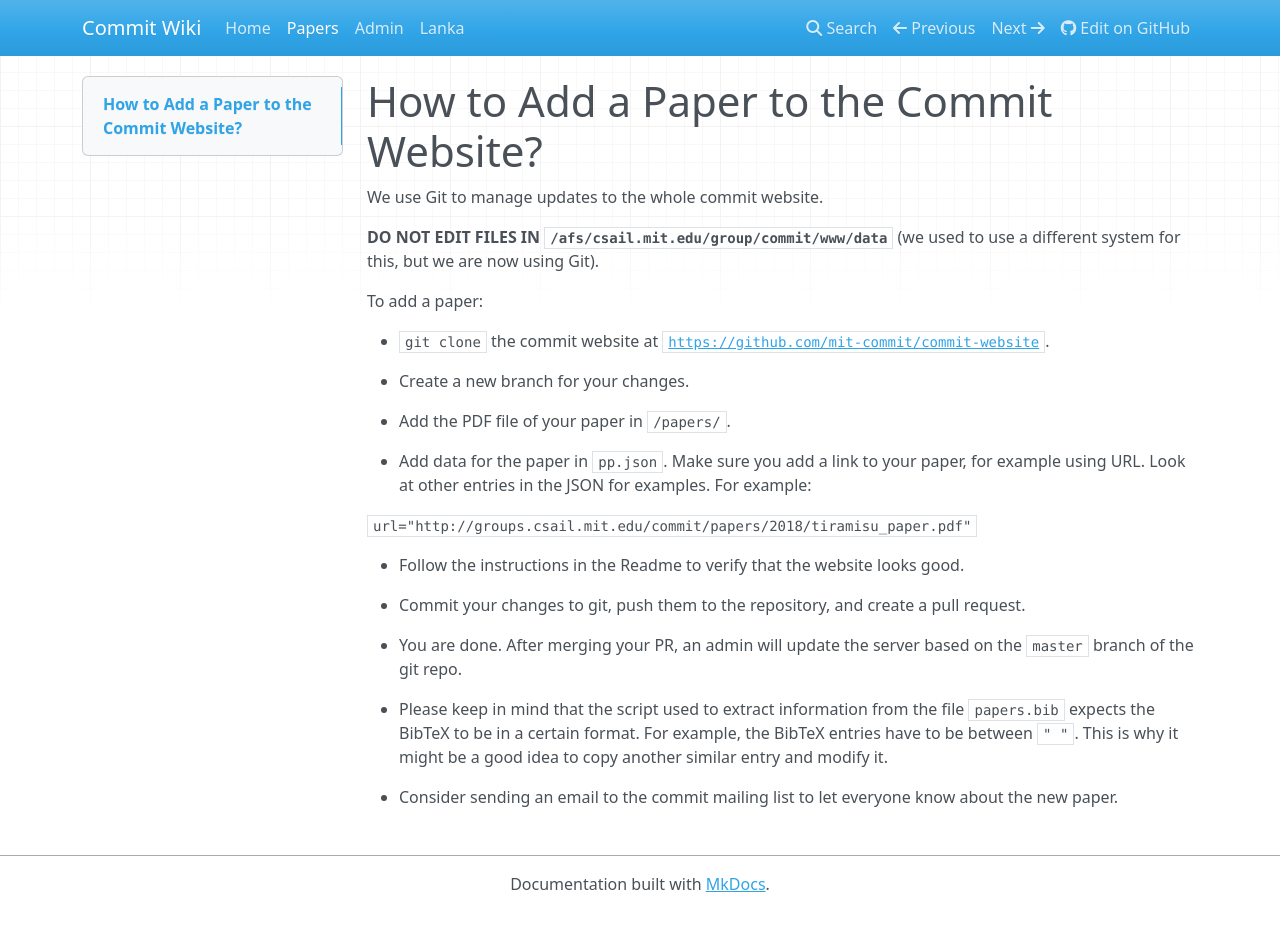
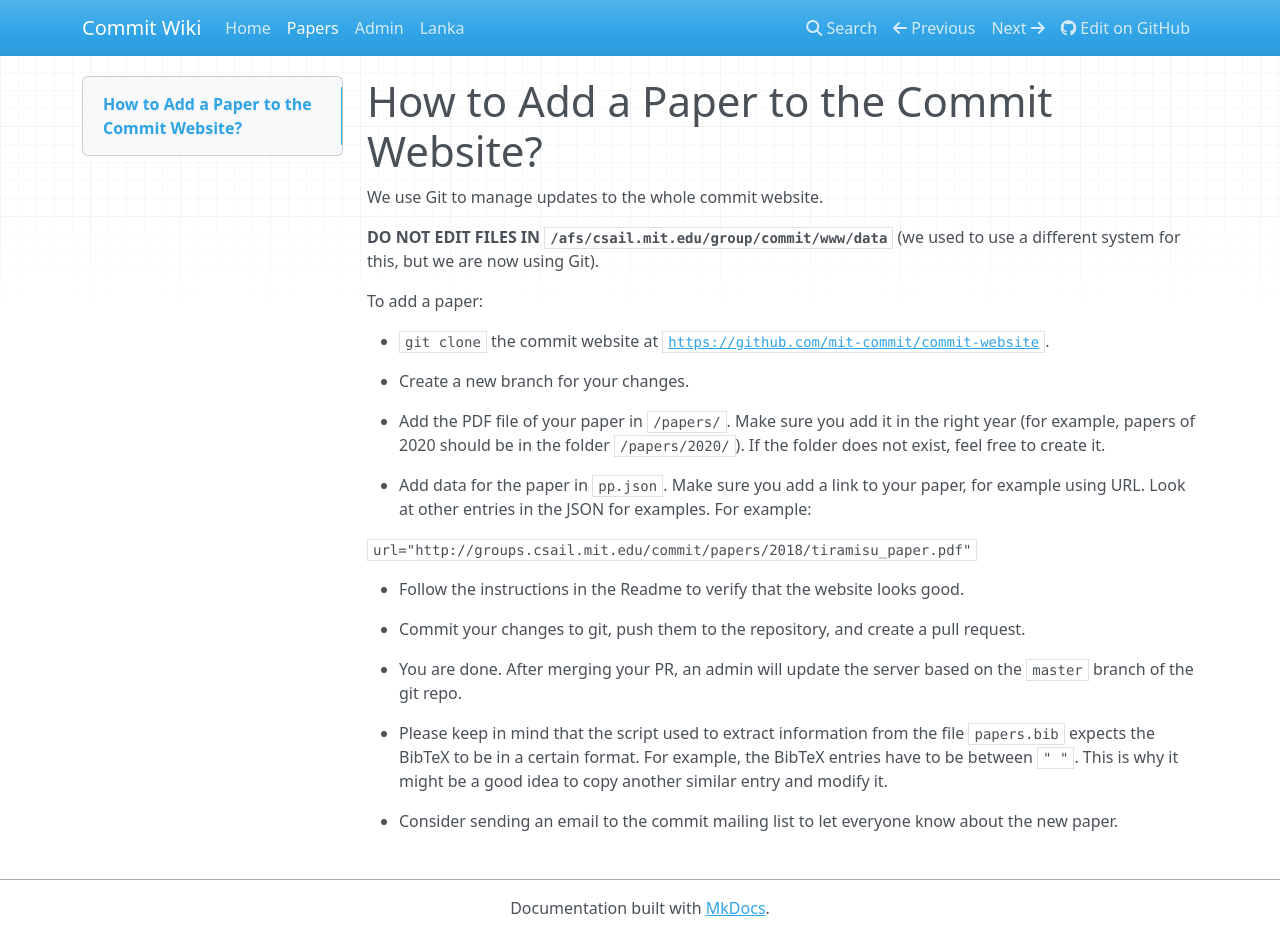
Before and after one commit to mit-commit/commit-wiki, an MkDocs documentation site: the page built from docs/papers.md, in a window 1280 px wide and 936 px high. Built offline with MkDocs 1.6.1, drawn with Linux system fonts in a browser that asks for light colours; nearby versions of some CDN libraries.

Commit message:
Update papers.md

```diff
--- a/docs/papers.md
+++ b/docs/papers.md
@@ -10,7 +10,7 @@ To add a paper:
 
 - Create a new branch for your changes.
 
-- Add the PDF file of your paper in `/papers/`.
+- Add the PDF file of your paper in `/papers/`. Make sure you add it in the right year (for example, papers of 2020 should be in the folder `/papers/2020/`). If the folder does not exist, feel free to create it.
 
 - Add data for the paper in `pp.json`. Make sure you add a link to your paper, for example using URL. Look at other entries in the JSON for examples. For example:
 
```
